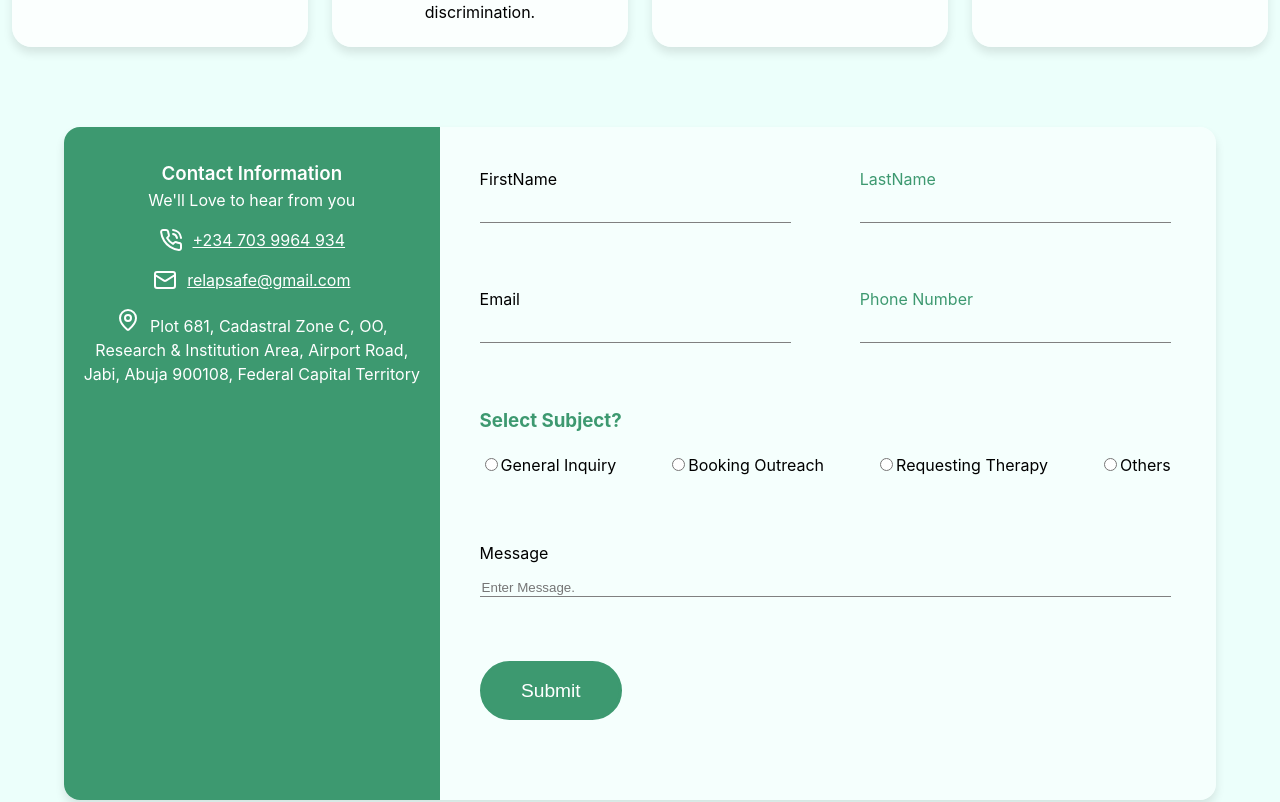
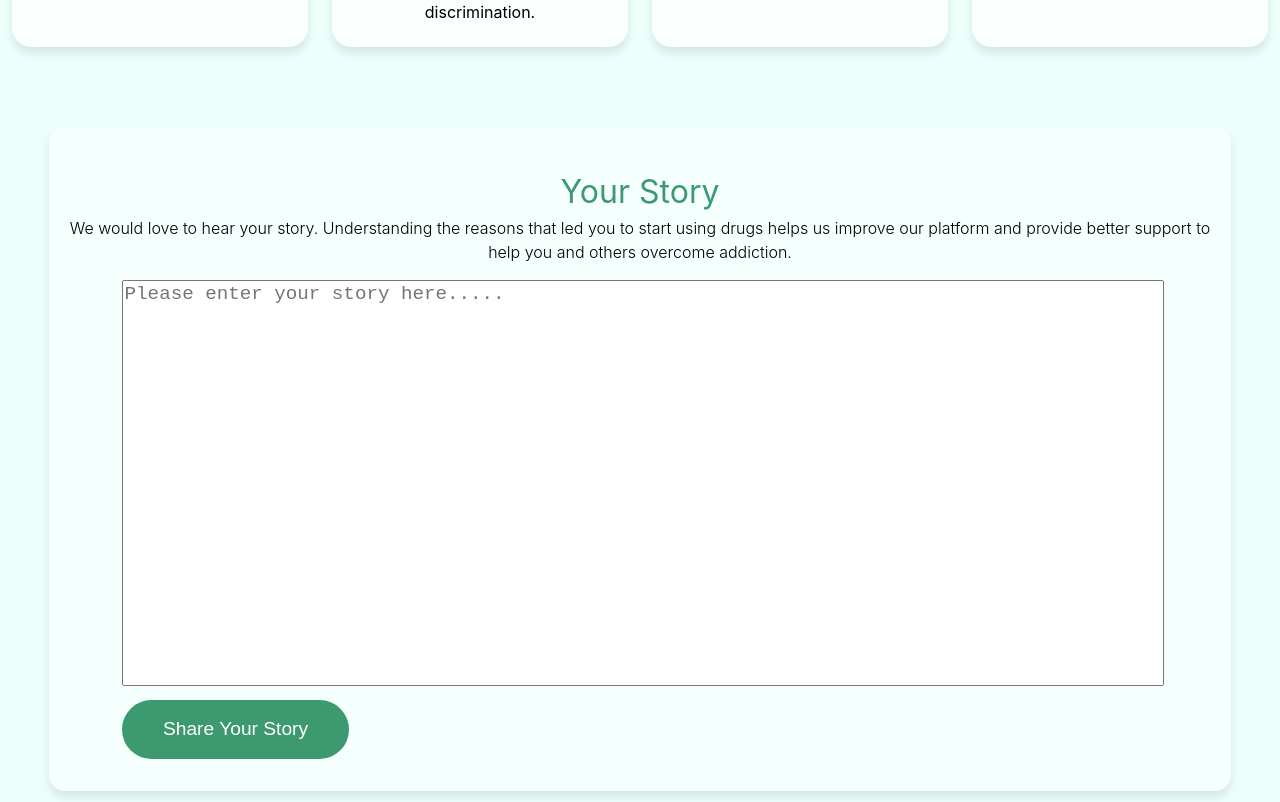
Before and after one commit to Jibex-Banks/Relapsafe, a React (Vite) app: page / in a window 1280 px wide. Shown: the part 3301-4103 px from the top of the page. Built offline with nearby package versions, Linux system fonts and the light colour scheme.

Commit message:
sixth commit🚀🚀

```diff
--- a/src/App.css
+++ b/src/App.css
@@ -338,8 +338,51 @@ footer{
   justify-content: center;
 }
 
+.storyContainer{
+  height: fit-content;
+  display: flex;
+  padding: 15px;
+  flex-direction: column;
+  justify-content: center;
+}
+
+#Story h2{
+  text-align: center;
+  font-size: 2em;
+  font-weight: 400;
+  color: #3d9970;
+  margin-bottom: 0;
+}
+
+#Story p{
+  font-size: 1em;
+  font-weight: 300;
+  text-align: center;
+  margin-top: 0;
+}
+
+.Story{
+  height: 62vh;
+  width: 90%;
+  margin: auto;
+}
+
+.story{
+  width: 100%;
+  height: 50vh;
+  resize: none;
+  overflow-y: auto;
+  font-family: 'Courier New', Courier, monospace;
+  font-size: 1.2em;
+}
+
+.storyButton{
+  margin-top: 8px;
+  justify-self: center;
+}
+
 /*.show{
-   width: 60vw;
+  width: 60vw;
   background-color: aqua;
   z-index: -100;
   display: block;
@@ -513,8 +556,8 @@ footer{
 .serviceContents {
   opacity: 0;
   transform: translateY(20px);
-  transition: opacity 0.6s ease-out, transform 0.6s ease-out;
-  transition-delay: 300ms;
+  transition: opacity 0.4s ease-out, transform 0.4s ease-out;
+  transition-delay: 150ms;
 }
 
 .serviceContents.services-content-visible {
@@ -525,7 +568,7 @@ footer{
 .service-item {
   opacity: 0;
   transform: translatey(100px);
-  transition: opacity 1.4s ease-out, transform 1.4s ease-out;
+  transition: opacity 0.8s ease-out, transform 0.8s ease-out;
 }
 
 .service-item.service-item-visible {
--- a/src/App.jsx
+++ b/src/App.jsx
@@ -2,6 +2,7 @@ import { Menu, MessageCircleMoreIcon,ChevronUp} from 'lucide-react';
 import './App.css'
 import AboutUsSection from './Test';
 import { useInView } from 'react-intersection-observer';
+import { useState } from 'react';
 import Service from './Services';
 import About from './About';
 import Gallery from './Gallery';
@@ -11,6 +12,31 @@ export default function name() {
   const { ref: heroRef, inView: isHeroVisible } = useInView({
     threshold: 0.1,
   });
+
+  const [formData,setFormData]=useState(
+          {
+            story:'',
+          }
+        );
+
+        const handleChange = (event)=>{
+          setFormData({
+            ...formData,
+            [event.target.name]: event.target.value,
+
+          })
+        };
+
+        const handleSubmit = (event) => {
+            event.preventDefault();
+            console.log(formData);
+            try {
+              const mailtoLink = `mailto:relapsafe@gmail.com?subject=Story&body= ${formData.story}`;
+              window.location.href = mailtoLink;
+            } catch (error) {
+              alert("Unable to open mail client. Please try again later.");
+            }
+        };
 
   // Smooth scroll function
   const smoothScroll = (e) => {
@@ -53,6 +79,18 @@ export default function name() {
     <Service/>
     <Gallery/>
     <About/>
+    <section id='Story'>
+      <div className="container storyContainer">
+      <h2 style={{textAlign:"center"}}>Your Story</h2>
+      <p>We would love to hear your story. Understanding the reasons that led you to start using drugs helps us improve our platform and provide better support to help you and  others overcome addiction.</p>
+      <form onSubmit={handleSubmit} className="Story">
+            <div >
+                <textarea type="text" name="story" className="story" id="" placeholder='Please enter your story here.....' style={{outline:"none"}} value={formData.story} onChange={handleChange} required />
+            </div>
+            <button type="submit" className='storyButton'>Share Your Story</button>
+          </form>
+      </div>
+      </section>
     <Contact/>
     {!isHeroVisible && (
       <a href="#Hero" onClick={smoothScroll}>
--- a/src/Services.jsx
+++ b/src/Services.jsx
@@ -20,7 +20,7 @@ export default function Service(){
 
   // Intersection Observer for Services section
   const { ref: servicesRef, inView: isServicesVisible } = useInView({
-    triggerOnce: true,
+    triggerOnce: false,
     threshold: 0.5,
   });
 
```
